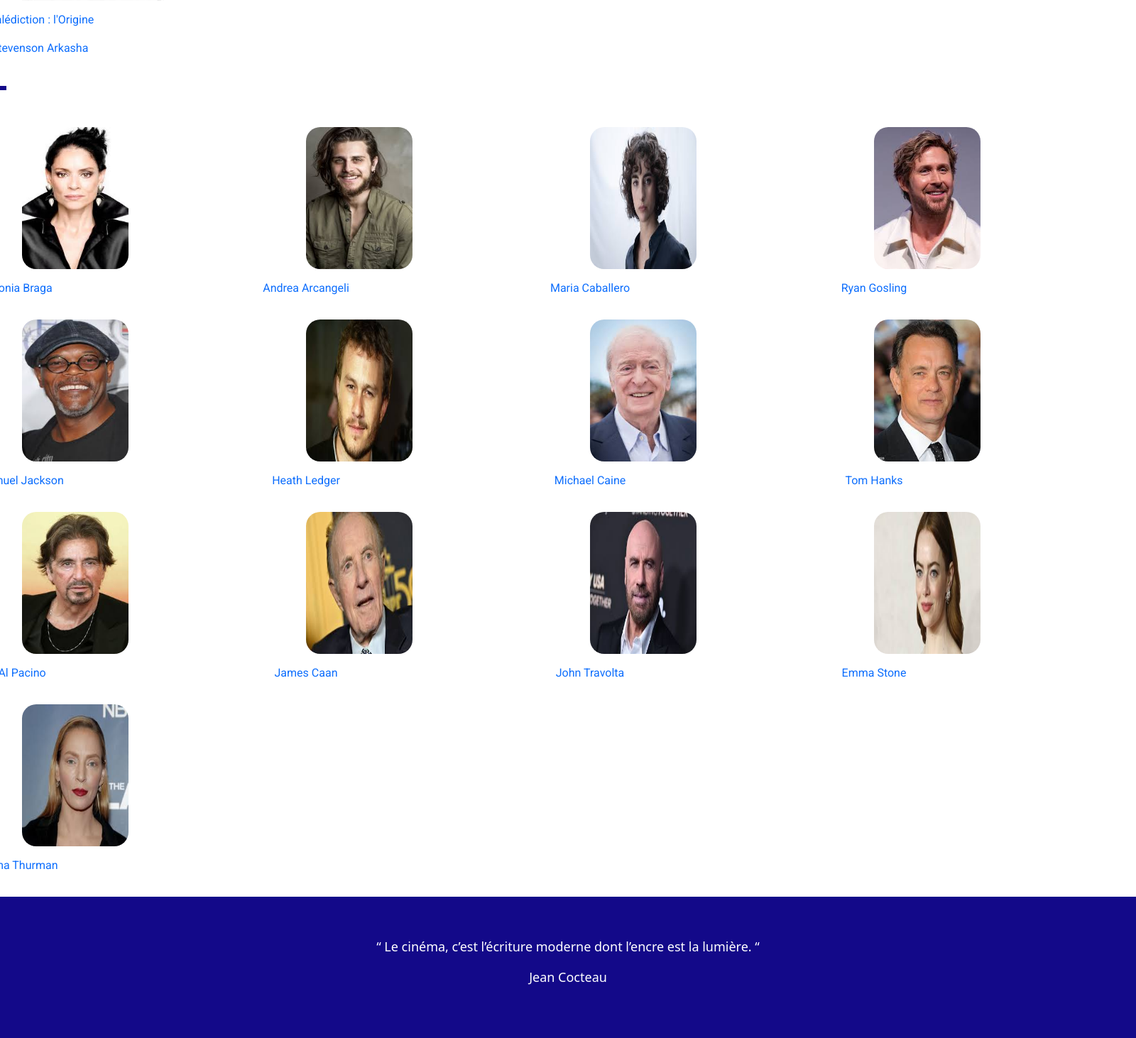
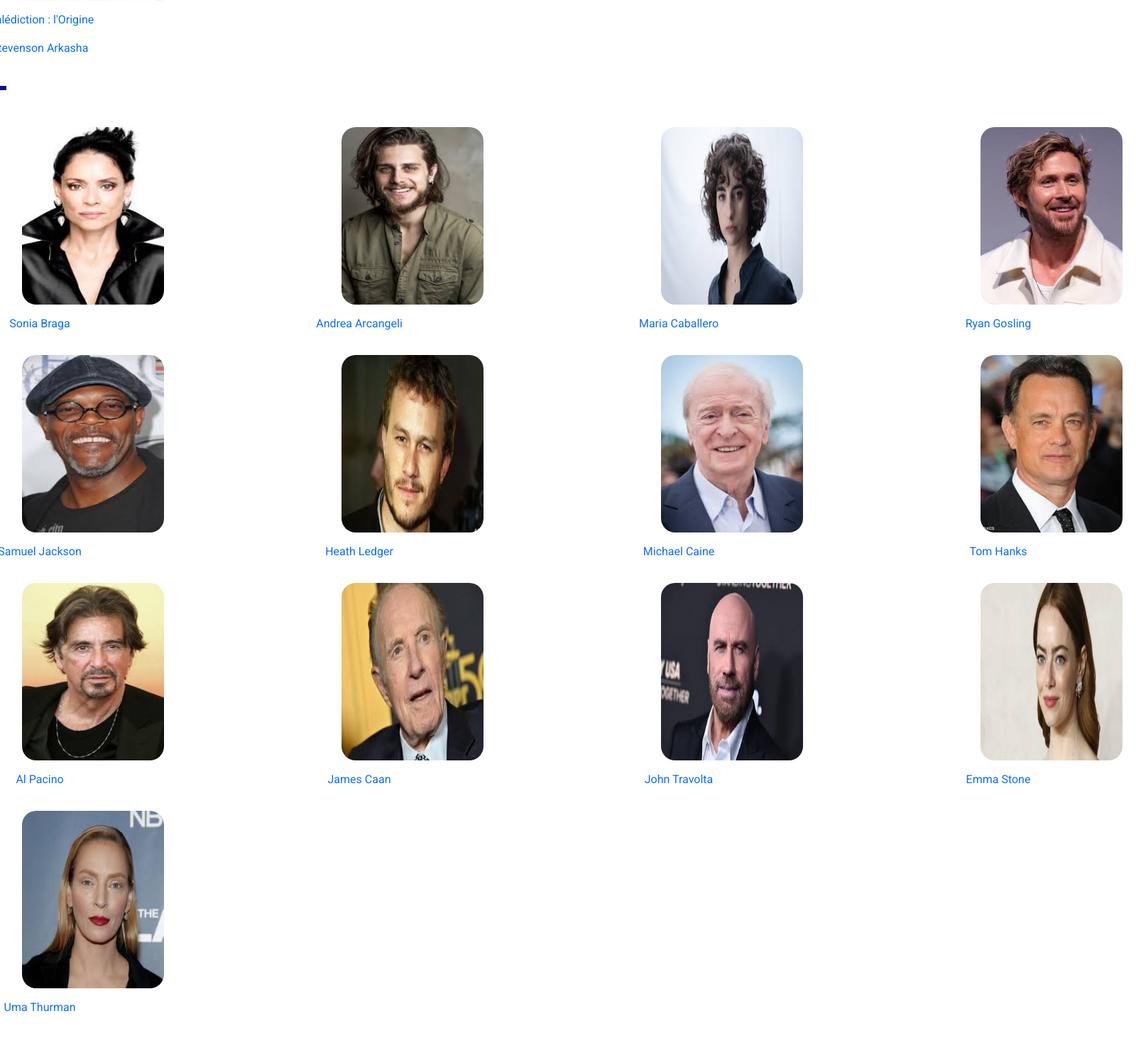
Before and after one commit to yah422/CINEMA, a PHP site: template view/homePage/homePage.php in a window 1600 px wide; the page is wider, and only the part inside the window is pictured. Shown: the part 2456-3918 px from the top of that part at 71% size. Run offline with PHP 8.4, Linux system fonts and the light colour scheme; the template is opened without the code that fills it, so the values that code supplies are empty.

Commit message:
change thewidth fot the img actors

```diff
--- a/public/css/home-style.css
+++ b/public/css/home-style.css
@@ -81,8 +81,8 @@ main ul li a p {
 }
 
 .actorsphoto img {
-    width: 150px;
-    height: 200px;
+    width: 200px;
+    height: 250px;
     border-radius: 20px;
 }
 
```
